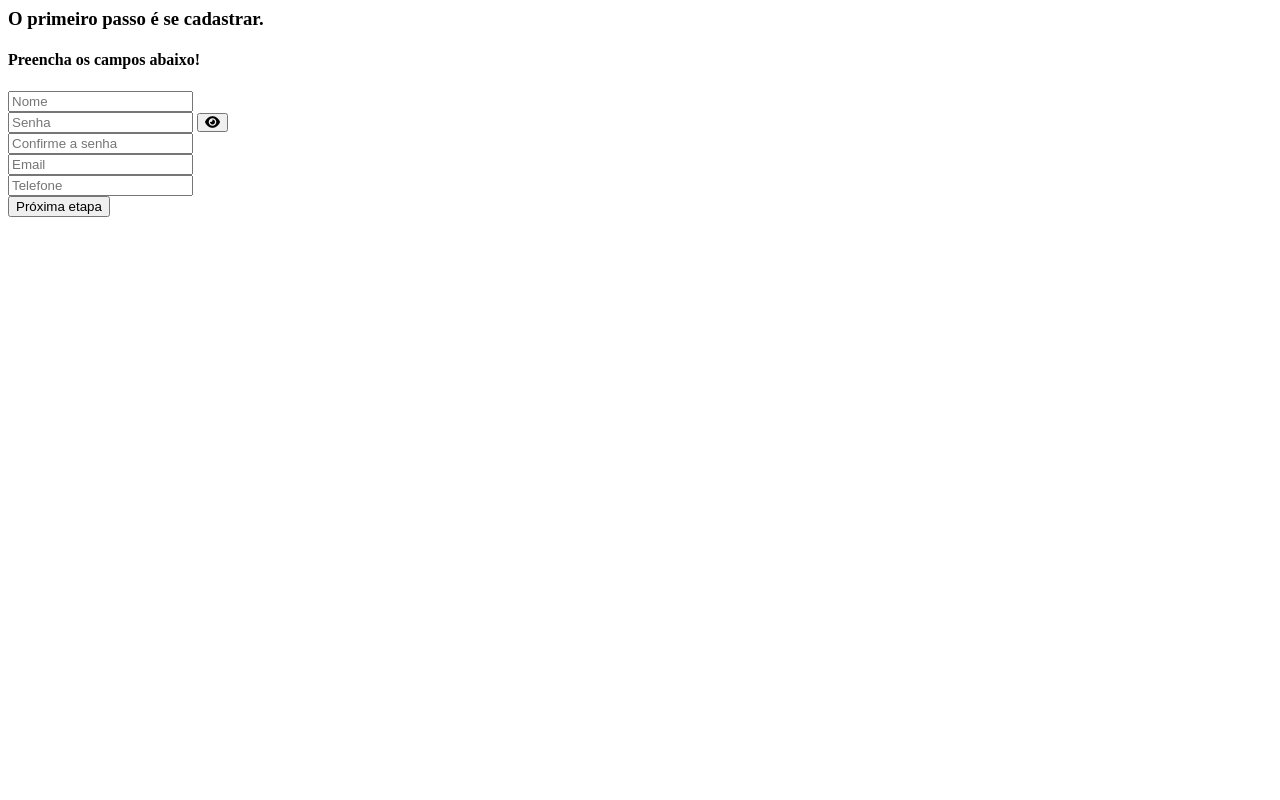
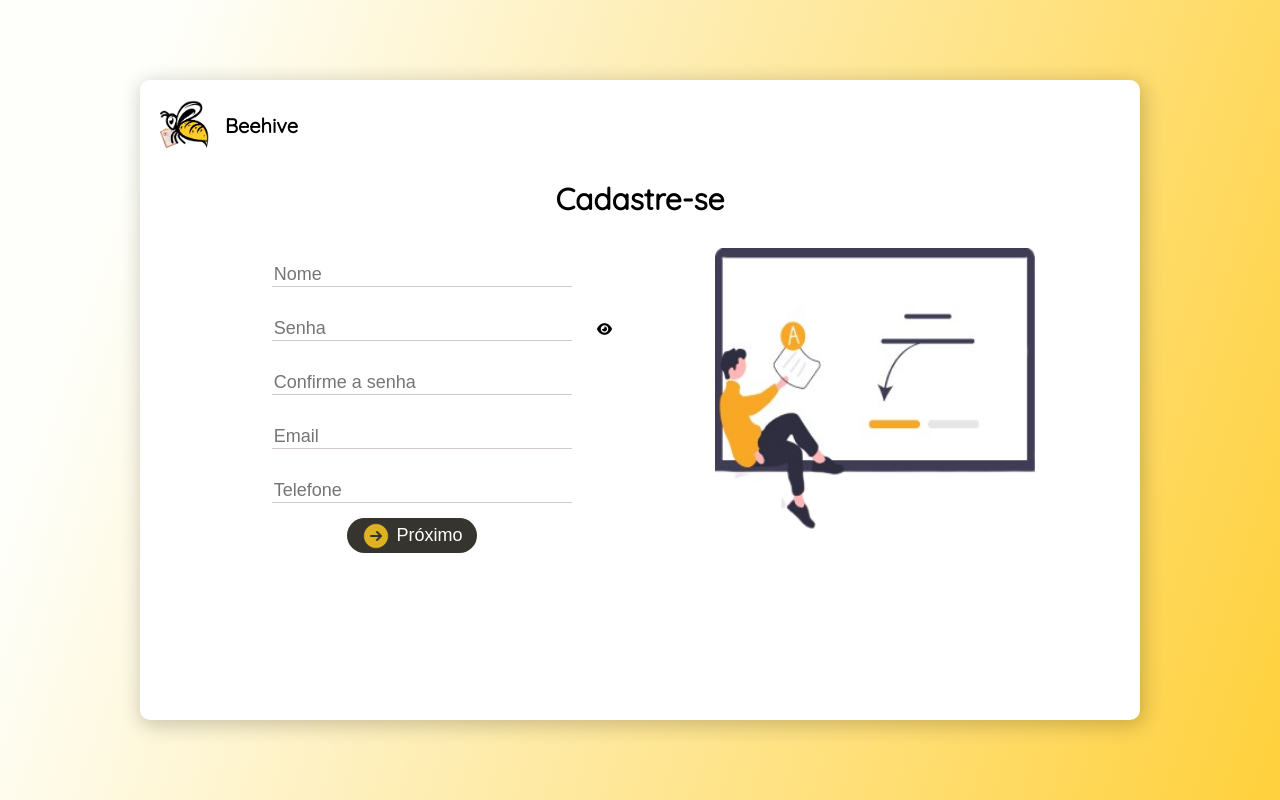
Before and after one commit to BH-Beehive/Site-Institucional-Beehive, a website: page public/Cadastro.html in a window 1280 px wide. Drawn offline with Linux system fonts and the light colour scheme; some packages are replaced by stand-ins of ours; a script that the page names is missing.

Commit message:
Tela de cadastro site-institucional-beehive 03.09

```diff
--- a/public/Cadastro.html
+++ b/public/Cadastro.html
@@ -6,82 +6,94 @@
         <meta charset="UTF-8">
         <meta http-equiv="X-UA-Compatible" content="IE=edge">
         <meta name="viewport" content="width=device-width, initial-scale=1.0">
-        <link rel="shortcut icon" href="assets/icons/Beehive-icon.png" type="image/x-icon">
-        <link rel="stylesheet" href="css/style.css">
+        <link rel="stylesheet" href="css/stylecadastro.css">
         <link rel="preconnect" href="https://fonts.googleapis.com">
+        <link rel="shortcut icon" href="assets/icons/Beehive_logo.png" type="image/x-icon">
         <script src="js/cadastro.js"></script>
         <link rel="preconnect" href="https://fonts.gstatic.com">
         <script src="https://kit.fontawesome.com/9b5324f6a3.js" crossorigin="anonymous"></script>
         <link href="https://fonts.googleapis.com/css2?family=Dosis:wght@300&family=Quicksand:wght@300;400&display=swap"
             rel="stylesheet">
         <script src="https://cdn.jsdelivr.net/npm/sweetalert2@11.4.8/dist/sweetalert2.all.min.js"></script>
-        <title>Beehive|Cadastro</title>
+        <title>Beehive | Cadastro</title>
     </head>
 
     <body>
-        <main class="main">
-            <div class="textoCadastrar">
-                <h3>
-                    O primeiro passo é se cadastrar.
-                </h3>
-                <h4>
-                    Preencha os campos abaixo!
-                </h4>
+        <div class="main">
+        <div class="form">
+            <div class="form-logo-icon">
+               <img src="assets/icons/Beehive_logo.png">
+               <p>Beehive</p>
             </div>
+
+            <p class="form-title-cadastro">Cadastre-se</p>
+
+            <div class="form-elements">
+
+            <div class="elements-cadastro">
+
             <div id="campoCadastro1" class="campoCadastro">
                 <div class="nomeCadastro">
-                    <input type="text" id="inputNome" placeholder="Nome" class="inputNome">
+                    <input type="text" id="inputNome" placeholder="Nome" class="inputNome input-form">
                 </div>
                 <div class="senhaCadastro">
-                    <input type="password" id="inputSenha" placeholder="Senha" class="inputSenha">
+                    <input type="password" id="inputSenha" placeholder="Senha" class="inputSenha input-form">
                     <span class="mostrar_botao"><button class="button_icone" id="button_icon" onclick="revelar()"><i
                                 class="fas fa-eye"></i></button></span>
                 </div>
                 <div class="confirmacaoSenha">
                     <input type="password" id="inputConfirmarSenha" placeholder="Confirme a senha"
-                        class="inputConfirmacaoSenha">
+                        class="inputConfirmacaoSenha input-form">
                 </div>
                 <div class="emailCadastro">
-                    <input type="email" id="inputEmail" class="inputEmail" placeholder="Email">
+                    <input type="email" id="inputEmail" class="inputEmail input-form" placeholder="Email">
                 </div>
                 <div class="telefone">
-                    <input type="tel" id="inputTelefone" class="inputTelefone" placeholder="Telefone">
+                    <input type="tel" id="inputTelefone" class="inputTelefone input-form" placeholder="Telefone">
                 </div>
 
-                <button onclick="proximaEtapa()" class="botaoProximaEtapa" type="button" id="botaoProximaEtapa">Próxima
-                    etapa</button>
+                <button onclick="proximaEtapa()" class="botaoProximaEtapa button-form-proximo" type="button" id="botaoProximaEtapa"><img class="icon-proximo-etapa" src="assets/icons/icon_proximo.png">Próximo</button>
 
 
             </div>
             <div id="campoCadastro2" class="campoCadastro" style="display: none;">
 
                 <div class="cnpj">
-                    <input type="text" id="inputCnpj" class="inputCnpj" placeholder="CNPJ">
+                    <input type="text" id="inputCnpj" class="inputCnpj input-form" placeholder="CNPJ">
                 </div>
                 <div class="cep">
-                    <input type="text" id="inputCep" class="inputCep" placeholder="CEP" onblur="pesquisacep(this.value);">
+                    <input type="text" id="inputCep" class="inputCep input-form" placeholder="CEP" onblur="pesquisacep(this.value);">
                 </div>
 
                 <div class="estado">
-                    <input type="text" id="inputEstado" class="inputEstado" placeholder="Estado">
+                    <input type="text" id="inputEstado" class="inputEstado input-form" placeholder="Estado">
                 </div>
                 <div class="cidade">
-                    <input type="text" id="inputCidade" class="inputCidade" placeholder="Cidade">
+                    <input type="text" id="inputCidade" class="inputCidade input-form" placeholder="Cidade">
                 </div>
                 <div class="rua">
-                    <input type="text" id="inputRua" class="inputRua" placeholder="Rua">
+                    <input type="text" id="inputRua" class="inputRua input-form" placeholder="Rua">
                 </div>
 
 
 
-                <button onclick="anteriorEtapa()" class="botaoAnteriorEtapa" type="button" id="botaoAnteriorEtapa">Etapa
-                    anterior</button>
+                <button onclick="anteriorEtapa()" class="botaoAnteriorEtapa button-form" type="button" id="botaoAnteriorEtapa">Voltar</button>
 
-                <button onclick="cadastrar()" class="botaoCadastrar" type="button"
+                <button onclick="cadastrar()" class="botaoCadastrar button-form" type="button"
                     id="botaoCadastrar">Cadastrar</button>
             </div>
 
-        </main>
+            </div>
+
+            <div class="image-cadastro">
+
+                <img src="assets/img/image-cadastro-bg.png">
+
+            </div>
+
+        </div>
+    </div>
+        </div>
     </body>
 
 
--- /dev/null
+++ b/public/css/stylecadastro.css
@@ -0,0 +1,122 @@
+body{
+    margin: 0;
+    padding: 0;
+    font-family: 'Dosis', sans-serif;
+    font-family: 'Quicksand', sans-serif;
+    background: linear-gradient(108.6deg, #FEFFFA 11.64%, rgba(255, 204, 41, 0.95) 103.5%);
+}
+
+.main{
+    height: 100%;
+    display: flex;
+    justify-content: center;
+    align-items: center;
+}
+
+.form{
+    background-color: white;
+    display: flex;
+    justify-content: center;
+    flex-direction: column;
+    justify-content: flex-start;
+    width: 75%;
+    height: 75%;
+    padding: 20px;
+    border-radius: 10px;
+    box-shadow: 2px 4px 20px 2px rgb(0, 0, 0, 0.2);
+}
+
+.form-logo-icon{
+    display: flex;
+    flex-direction: row;
+    justify-content: flex-start;
+    align-items: center;
+}
+
+.form-logo-icon p{
+    font-size: 20px;
+    font-weight: bolder;
+    margin: 0;
+    margin-left: 15px;
+}
+
+.form-logo-icon img{
+    width: 50px;
+    height: 50px;
+}
+
+.form-title-cadastro{
+    text-align: center;
+    font-weight: bold;
+    font-size: 30px;
+}
+
+.form-elements{
+    height: 80%;
+    display: flex;
+    justify-content: space-evenly;
+    align-items: flex-start;
+}
+
+.elements-cadastro{
+    width: 40%;
+    display: flex;
+    justify-content: center;
+    align-items: center;
+}
+
+.image-cadastro img{
+    width: 320px;
+    height: 320px;
+}
+
+.input-form{
+    border: none;
+    width: 300px;
+    border-bottom: 1px solid #D2CACA;
+    font-size: 18px;
+    outline: none;
+    margin: 15px;
+    background-color: transparent;
+}
+
+.button_icone{
+    border: 0;
+    background-color: transparent;
+    cursor: pointer;
+}
+
+.button-form{
+    width: 100px;
+    height: 35px;
+    background-color: #35342F;
+    color: white;
+    border-radius: 20px;
+    font-size: 18px;
+    outline: none;
+    cursor: pointer;
+    border: none;
+    margin-left: 10%;
+}
+
+.icon-proximo-etapa{
+    width: 30px;
+    height: 30px;
+    margin-right: 5px;
+}
+
+.button-form-proximo{
+    width: 130px;
+    height: 35px;
+    background-color: #35342F;
+    color: white;
+    border-radius: 20px;
+    font-size: 18px;
+    outline: none;
+    cursor: pointer;
+    border: none;
+    display: flex;
+    justify-content: center;
+    align-items: center;
+    margin-left: 25%;
+}
```
Also changed, not shown: public/assets/icons/icon_proximo.png (added), public/assets/img/image-cadastro-bg.png (added).
